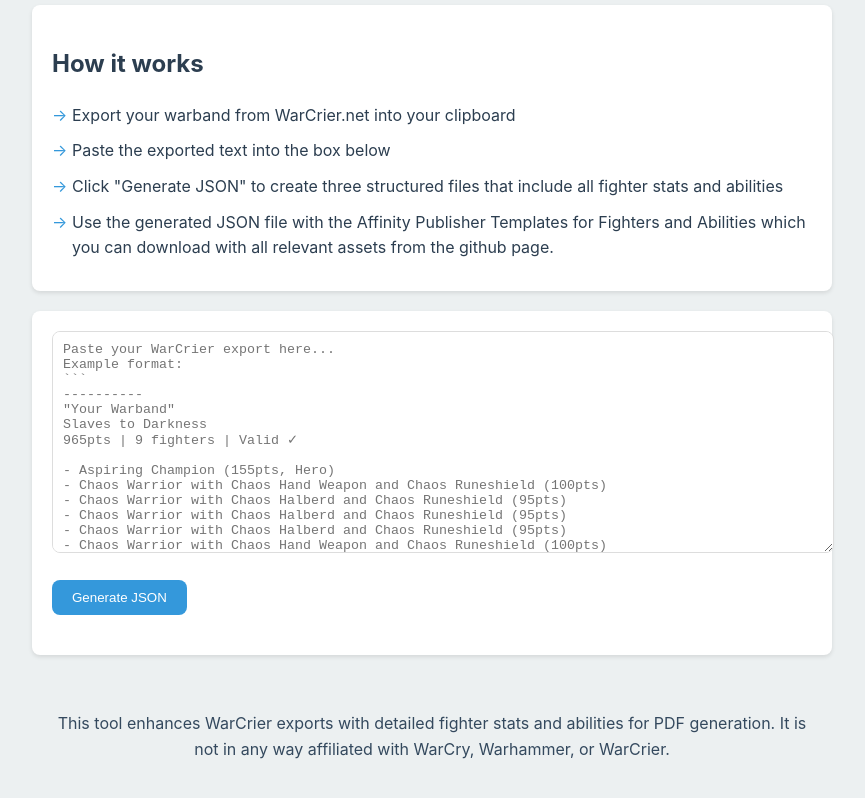
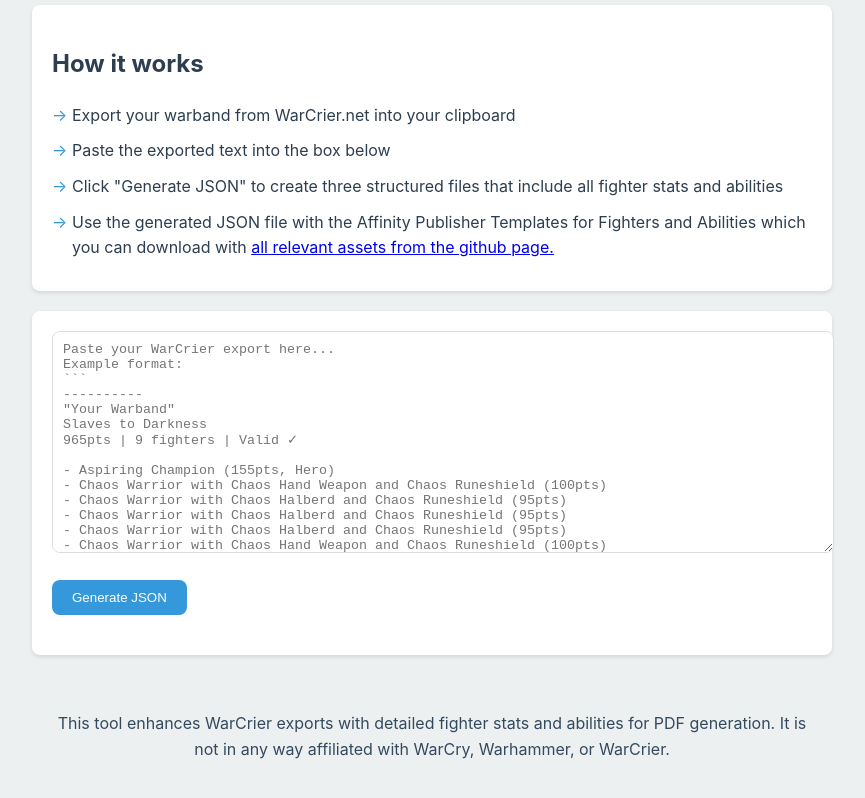
Before and after one commit to derjoram/WarBand2PDF, a plain HTML site: page index.html in a window 1280 px wide. Shown: the part 108-906 px from the top of the page, without its empty margins (208-1073 px from the left). Drawn offline with nearby package versions, Linux system fonts and the light colour scheme.

Commit message:
Added a link to the github page.

```diff
--- a/index.html
+++ b/index.html
@@ -18,7 +18,7 @@
             <div class="step">Export your warband from WarCrier.net into your clipboard</div>
             <div class="step">Paste the exported text into the box below</div>
             <div class="step">Click "Generate JSON" to create three structured files that include all fighter stats and abilities</div>
-            <div class="step">Use the generated JSON file with the Affinity Publisher Templates for Fighters and Abilities which you can download with all relevant assets from the github page.</div>
+            <div class="step">Use the generated JSON file with the Affinity Publisher Templates for Fighters and Abilities which you can download with <a href="https://github.com/derjoram/WarBand2PDF">all relevant assets from the github page.</a></div>
         </div>
 
         <div class="input-section">
```
Also changed, not shown: 1 other file.
